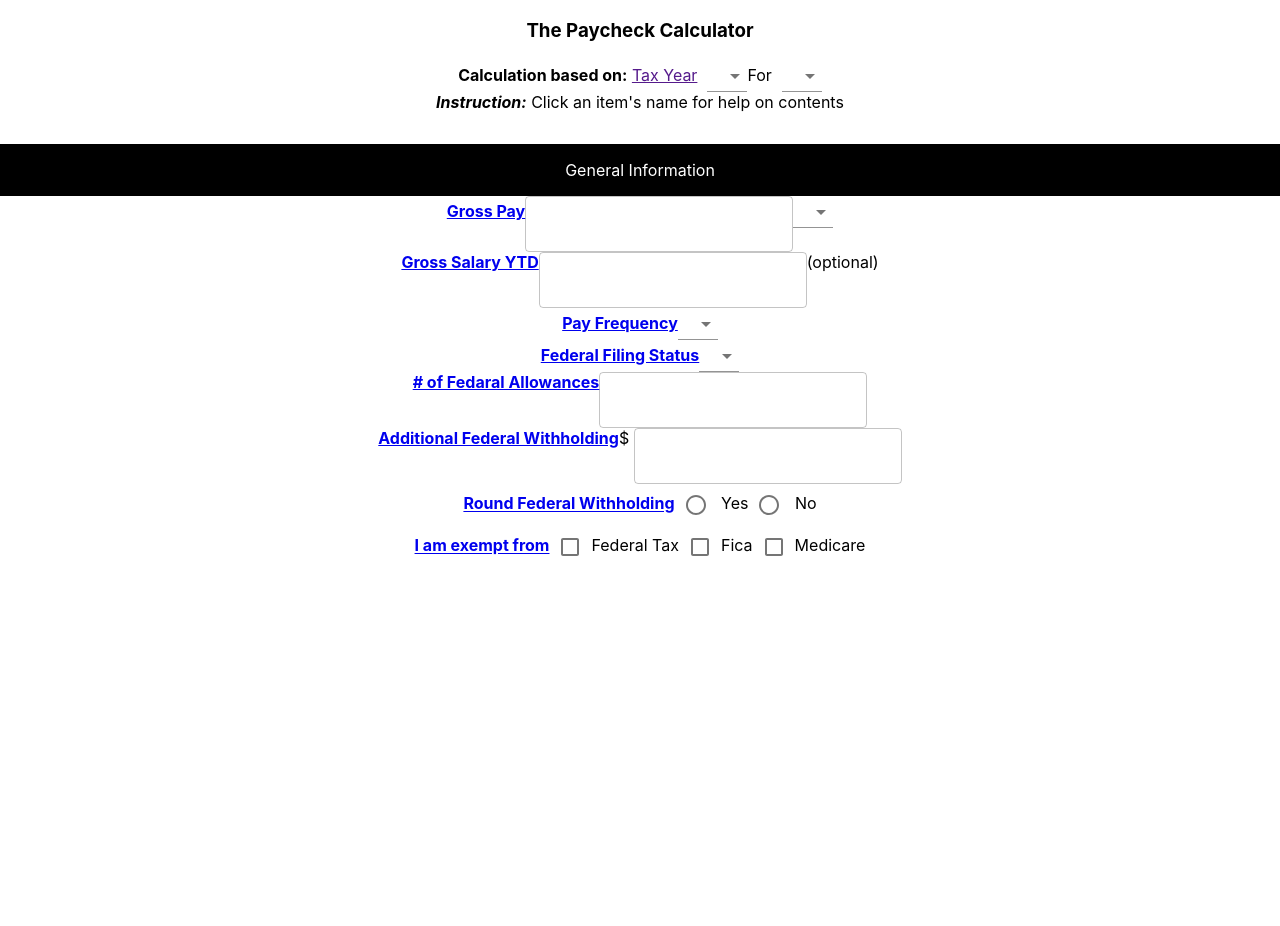
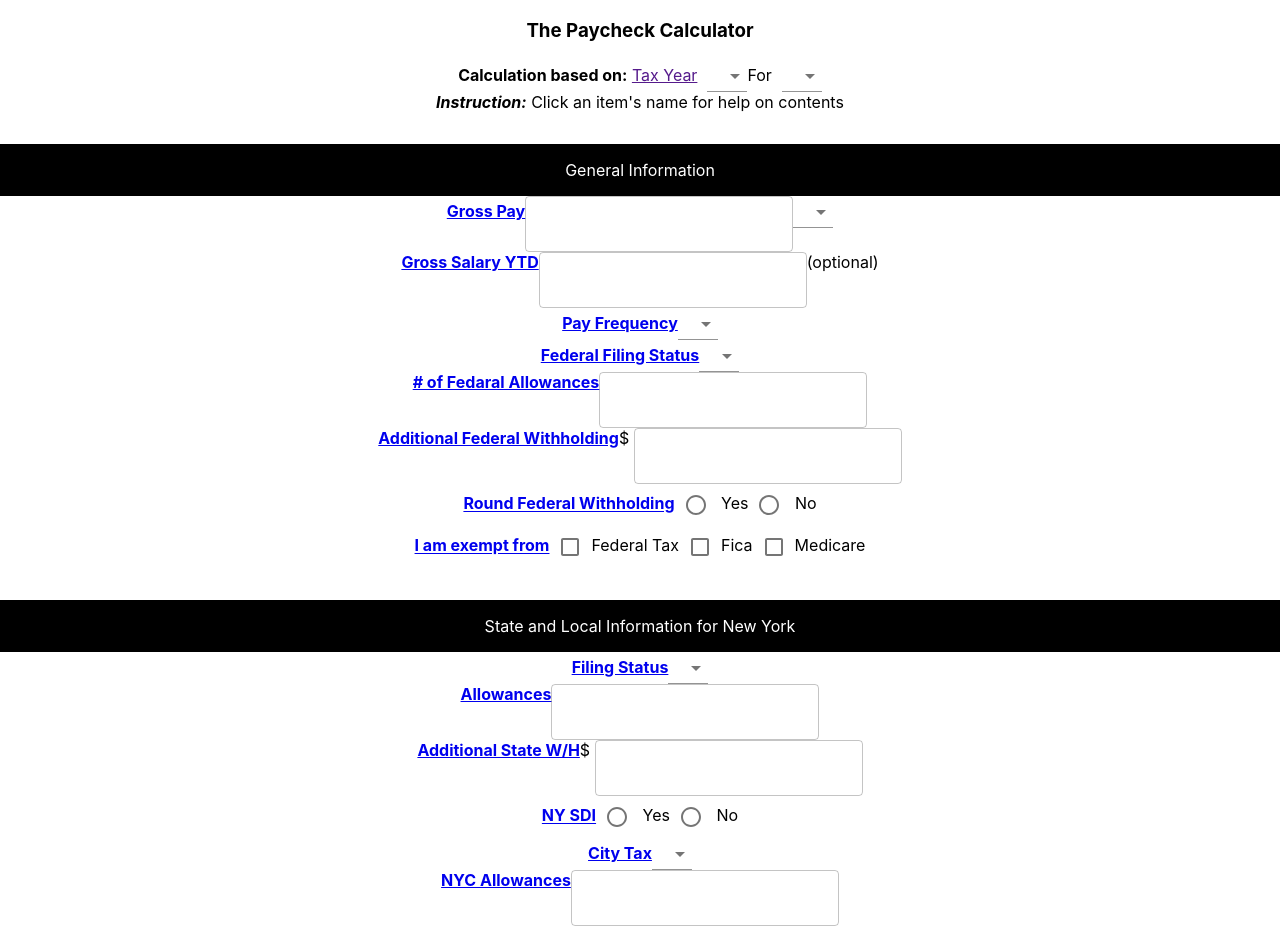
Before and after one commit to Mahmudul94/Paycheck_calculator_React, a React (Create React App) app: page / in a window 1280 px wide. Before the commit the page ends 800 px from the top, so only its background shows below. Built offline with nearby package versions, Linux system fonts and the light colour scheme.

Commit message:
Finish template

```diff
--- a/src/Paycheck_component/header.js
+++ b/src/Paycheck_component/header.js
@@ -111,8 +111,55 @@ export default class TopShelf extends Component {
                     <Checkbox name="" />Federal Tax
                     <Checkbox name="" />Fica
                     <Checkbox name="" />Medicare
+                </div>
+                <div className="general">
+                    <Box component="span" m={1} >
+                        State and Local Information for New York
+                </Box>
+                </div>
+                <div>
+                    <strong>  <a href=" "> Filing Status</a></strong>
+                    <Select>
+                        <MenuItem value="">Single</MenuItem>
+                        <MenuItem value="">Married</MenuItem>
+                        <MenuItem value="">Head of Household</MenuItem>
+                        <MenuItem value="">Married But Withhold at the Higher Single Rate</MenuItem>
+                    </Select>
+                </div>
+                <div>
+                    <strong>  <a href=" ">Allowances</a></strong>
+                    <TextField id="outlined-basic" label="" variant="outlined" />
+                </div>
+                <div>
+                    <strong>  <a href=" ">Additional State W/H</a></strong>
+                   $ <TextField id="outlined-basic" label="" variant="outlined" />
+                </div>
+                <div>
+                    <strong>  <a href=" ">NY SDI</a></strong>
+                    <Radio
 
-                    </div>
+                        value="Y"
+                        name="radio-button-demo"
+
+                    /> Yes
+                     <Radio
+                        value="Y"
+                        name="radio-button-demo"
+                    /> No
+                </div>
+                <div>
+                    <strong>  <a href=" "> City Tax</a></strong>
+                    <Select>
+                        <MenuItem value="">None</MenuItem>
+                        <MenuItem value=""></MenuItem>
+                        <MenuItem value=""></MenuItem>
+                        <MenuItem value=""></MenuItem>
+                    </Select>
+                </div>
+                <div>
+                    <strong>  <a href=" ">NYC Allowances</a></strong>
+                    <TextField id="outlined-basic" label="" variant="outlined" />
+                </div>
 
             </div>
         )
```
